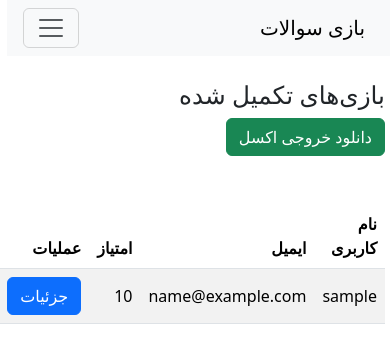
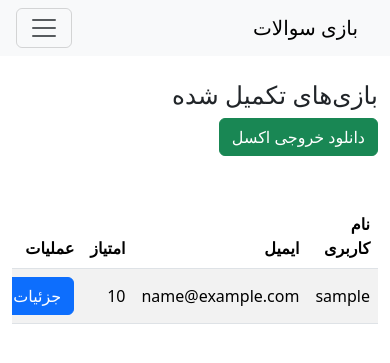
Before and after one commit to 1970Mr/quiz-game, a Flask app: template app/templates/completed_games.html in a window 390 px wide. Shown: the top 363 px of the page. Run offline with Flask 3, Linux system fonts and the light colour scheme; tables that the repository leaves empty hold one stand-in row (values such as "Sample post"); the template is opened without the code that fills it: values that come from a table or form of the project are taken from there, most other values are stand-ins (such as "Sample title", 1, 10 or a date in 2020).

Commit message:
Add responsive design to the tables

```diff
--- a/app/templates/completed_games.html
+++ b/app/templates/completed_games.html
@@ -3,6 +3,7 @@
 {% block content %}
     <h2>بازی‌های تکمیل شده</h2>
     <a href="{{ url_for('main.export_completed_games') }}" class="btn btn-success mb-4">دانلود خروجی اکسل</a>
+    <div class="table-responsive">
         <table class="table table-striped mt-4">
             <thead>
             <tr>
@@ -25,4 +26,5 @@
             {% endfor %}
             </tbody>
         </table>
+    </div>
 {% endblock %}
--- a/app/templates/game_details.html
+++ b/app/templates/game_details.html
@@ -2,10 +2,12 @@
 
 {% block content %}
     <h2>جزئیات بازی</h2>
-<a href="{{ url_for('main.export_game_details', game_id=game_data.id) }}" class="btn btn-success mb-4">دانلود خروجی اکسل</a>
+    <a href="{{ url_for('main.export_game_details', game_id=game_data.id) }}" class="btn btn-success mb-4">دانلود خروجی
+        اکسل</a>
     <p>کاربر: {{ game_data.player.username }}</p>
     <p>ایمیل: {{ game_data.player.email }}</p>
     <p>امتیاز: {{ game_data.score }}</p>
+    <div class="table-responsive">
         <table class="table table-striped">
             <thead>
             <tr>
@@ -34,4 +36,5 @@
             {% endfor %}
             </tbody>
         </table>
+    </div>
 {% endblock %}
```
Lines whose indentation alone changed are shown as unchanged.
